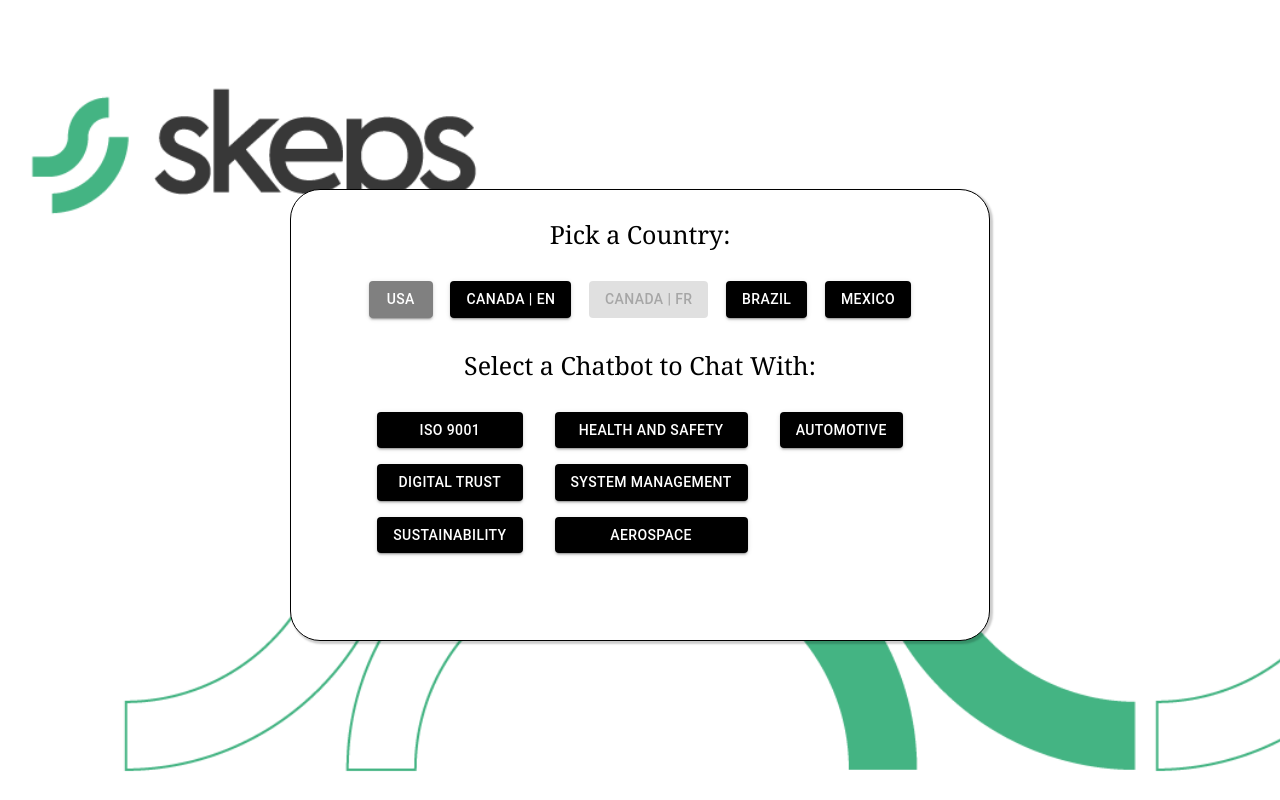
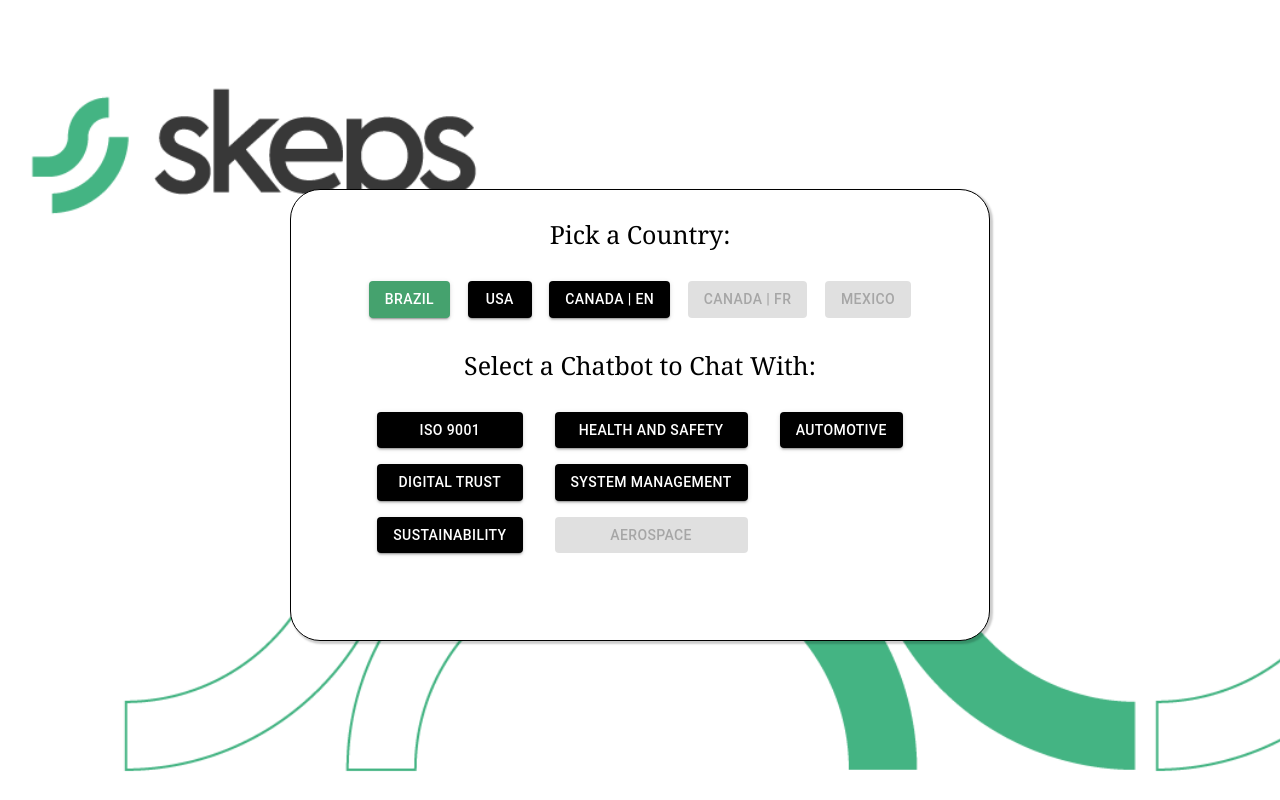
Before and after one commit to camilabbreda/blipChatWidgetNextJs, a Next.js app: page / in a window 1280 px wide. Built offline with nearby package versions, Linux system fonts and the light colour scheme.

Commit message:
layout changes

```diff
--- a/app/page.tsx
+++ b/app/page.tsx
@@ -9,7 +9,7 @@ const BlipChatClient = dynamic(() => import('../components/blipchat'), {
 
 export default function Home() {
   const [selection, setSelection] = useState<string>('')
-  const [country, setCountry] = useState<string>('USA')
+  const [country, setCountry] = useState<string>('BRAZIL')
   return (
     <div className={styles.page} id="corpo">
       <main className={styles.main}>
@@ -25,7 +25,18 @@ export default function Home() {
           <Button
             variant="contained"
             sx={{
-              backgroundColor: `${country === 'USA' ? 'grey' : 'black'}`,
+              backgroundColor: `${country === 'BRAZIL' ? '#45a26e' : 'black'}`,
+              color: 'white',
+              '&:hover': { backgroundColor: '#333' },
+            }}
+            onClick={() => setCountry('BRAZIL')}
+          >
+            BRAZIL
+          </Button>
+          <Button
+            variant="contained"
+            sx={{
+              backgroundColor: `${country === 'USA' ? '#45a26e' : 'black'}`,
               color: 'white',
               '&:hover': { backgroundColor: '#333' },
             }}
@@ -33,11 +44,12 @@ export default function Home() {
           >
             USA
           </Button>
+
           <Button
             variant="contained"
             sx={{
               backgroundColor: `${
-                country === 'CANADA | EN' ? 'grey' : 'black'
+                country === 'CANADA | EN' ? '#45a26e' : 'black'
               }`,
               color: 'white',
               '&:hover': { backgroundColor: '#333' },
@@ -51,7 +63,7 @@ export default function Home() {
             disabled={true}
             sx={{
               backgroundColor: `${
-                country === 'CANADA | FR' ? 'grey' : 'black'
+                country === 'CANADA | FR' ? '#45a26e' : 'black'
               }`,
               color: 'white',
               '&:hover': { backgroundColor: '#333' },
@@ -60,21 +72,12 @@ export default function Home() {
           >
             CANADA | FR
           </Button>
+
           <Button
             variant="contained"
+            disabled={true}
             sx={{
-              backgroundColor: `${country === 'BRAZIL' ? 'grey' : 'black'}`,
-              color: 'white',
-              '&:hover': { backgroundColor: '#333' },
-            }}
-            onClick={() => setCountry('BRAZIL')}
-          >
-            BRAZIL
-          </Button>
-          <Button
-            variant="contained"
-            sx={{
-              backgroundColor: `${country === 'MEXICO' ? 'grey' : 'black'}`,
+              backgroundColor: `${country === 'MEXICO' ? '#45a26e' : 'black'}`,
               color: 'white',
               '&:hover': { backgroundColor: '#333' },
             }}
@@ -103,7 +106,7 @@ export default function Home() {
               variant="contained"
               sx={{
                 backgroundColor: `${
-                  selection === 'ISO 9001' ? 'grey' : 'black'
+                  selection === 'ISO 9001' ? '#45a26e' : 'black'
                 }`,
                 color: 'white',
                 '&:hover': { backgroundColor: '#333' },
@@ -117,7 +120,7 @@ export default function Home() {
               variant="contained"
               sx={{
                 backgroundColor: `${
-                  selection === 'Digital Trust' ? 'grey' : 'black'
+                  selection === 'Digital Trust' ? '#45a26e' : 'black'
                 }`,
                 color: 'white',
                 '&:hover': { backgroundColor: '#333' },
@@ -130,7 +133,7 @@ export default function Home() {
               variant="contained"
               sx={{
                 backgroundColor: `${
-                  selection === 'Sustainability' ? 'grey' : 'black'
+                  selection === 'Sustainability' ? '#45a26e' : 'black'
                 }`,
                 color: 'white',
                 '&:hover': { backgroundColor: '#333' },
@@ -147,7 +150,7 @@ export default function Home() {
               variant="contained"
               sx={{
                 backgroundColor: `${
-                  selection === 'Health and Safety' ? 'grey' : 'black'
+                  selection === 'Health and Safety' ? '#45a26e' : 'black'
                 }`,
                 color: 'white',
                 '&:hover': { backgroundColor: '#333' },
@@ -160,7 +163,7 @@ export default function Home() {
               variant="contained"
               sx={{
                 backgroundColor: `${
-                  selection === 'System Management' ? 'grey' : 'black'
+                  selection === 'System Management' ? '#45a26e' : 'black'
                 }`,
                 color: 'white',
                 '&:hover': { backgroundColor: '#333' },
@@ -174,7 +177,7 @@ export default function Home() {
               variant="contained"
               sx={{
                 backgroundColor: `${
-                  selection === 'Aerospace' ? 'grey' : 'black'
+                  selection === 'Aerospace' ? '#45a26e' : 'black'
                 }`,
                 color: 'white',
                 '&:hover': { backgroundColor: '#333' },
@@ -191,7 +194,7 @@ export default function Home() {
               variant="contained"
               sx={{
                 backgroundColor: `${
-                  selection === 'Automotive' ? 'grey' : 'black'
+                  selection === 'Automotive' ? '#45a26e' : 'black'
                 }`,
                 color: 'white',
                 '&:hover': { backgroundColor: '#333' },
```
